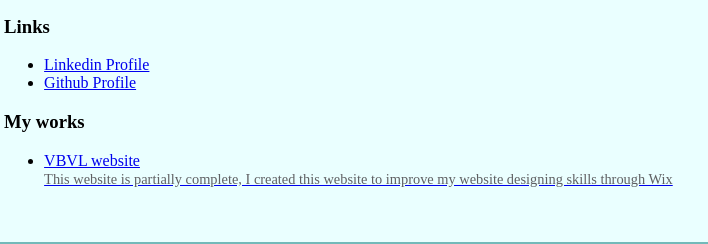
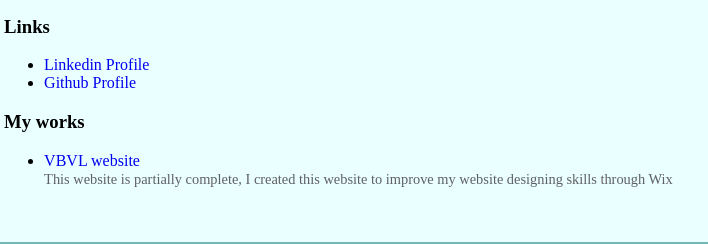
Before and after one commit to Debapriya-source/my_cv, a plain HTML site: page index.html in a window 1280 px wide. Shown: the part 1179-1423 px from the top of the page, 105-813 px from the left. Drawn offline with Linux system fonts and the light colour scheme.

Commit message:
text decoration

```diff
--- a/index.html
+++ b/index.html
@@ -85,14 +85,14 @@
         <div>
             <h3>Links</h3>
             <ul>
-                <li><a href="https://www.linkedin.com/in/debapriya-das-510728220/">Linkedin Profile</a></li>
-                <li><a href="https://github.com/Debapriya-source">Github Profile</a></li>
+                <li><a  style="text-decoration: none;" href="https://www.linkedin.com/in/debapriya-das-510728220/">Linkedin Profile</a></li>
+                <li><a  style="text-decoration: none;" href="https://github.com/Debapriya-source">Github Profile</a></li>
             </ul>
         </div>
         <div>
             <h3>My works</h3>
             <ul>
-                <li><a href="https://vbvl123.wixsite.com/vbvl">VBVL website<br><span style="font-size: 90%; color: rgb(95, 96, 99);">This website is partially complete, I created this website to improve my website designing skills through Wix
+                <li><a style="text-decoration: none;" href="https://vbvl123.wixsite.com/vbvl">VBVL website<br><span style="font-size: 90%; color: rgb(95, 96, 99);">This website is partially complete, I created this website to improve my website designing skills through Wix
                     <br></span></a></li>
             </ul>
         </div>
```
